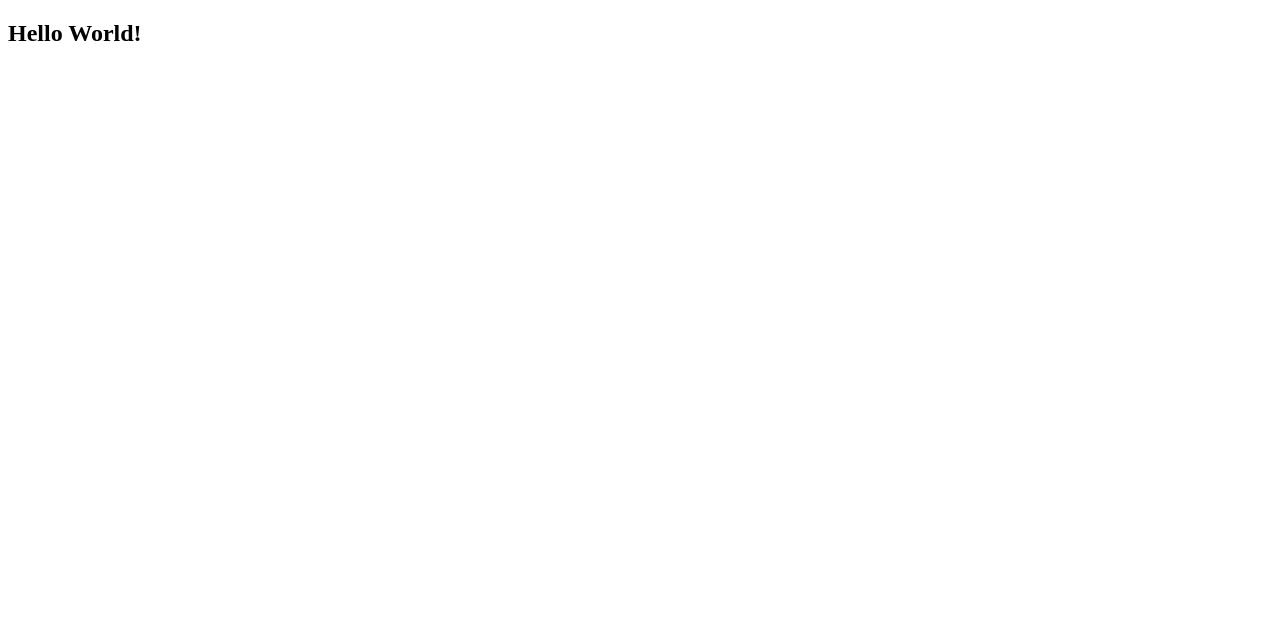
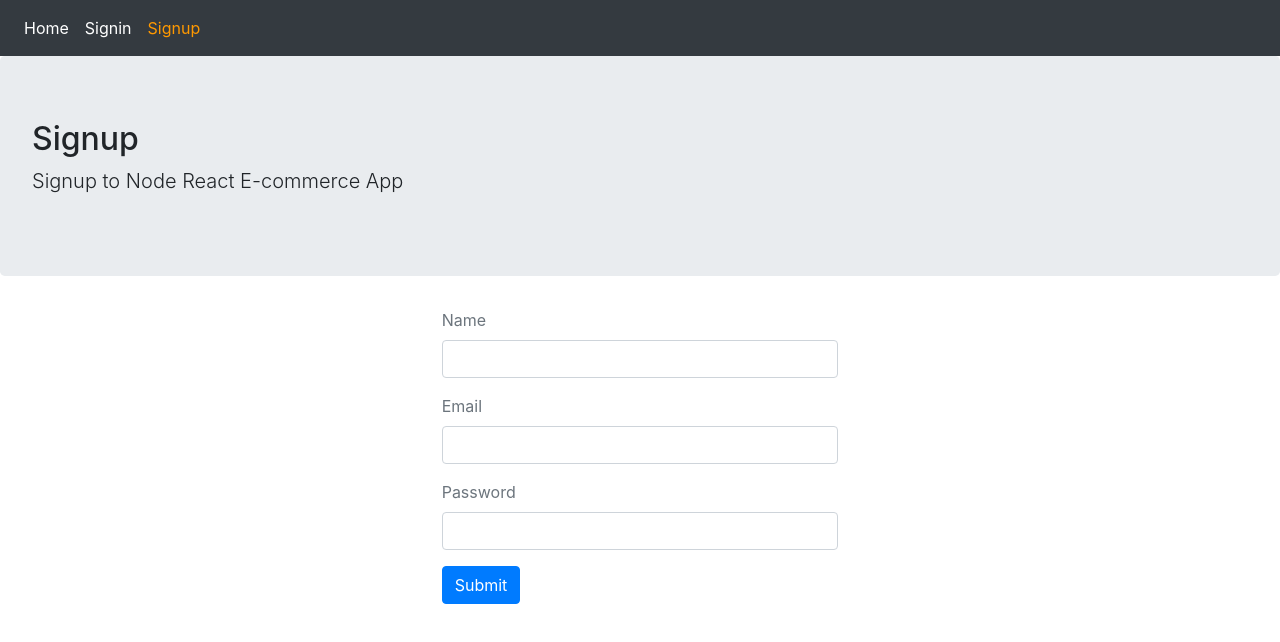
Before and after one commit to apoorva-19/mern_e_commerce_frontend, a React (Create React App) app: page /signup in a window 1280 px wide. Shown: the top 642 px of the page. Built offline with nearby package versions, Linux system fonts and the light colour scheme; no server answers.

Commit message:
Basic elements and SignUp Page

```diff
--- a/package.json
+++ b/package.json
@@ -8,6 +8,7 @@
     "@testing-library/user-event": "^12.2.2",
     "react": "^17.0.1",
     "react-dom": "^17.0.1",
+    "react-router-dom": "^5.2.0",
     "react-scripts": "4.0.1",
     "web-vitals": "^0.2.4"
   },
--- a/public/index.html
+++ b/public/index.html
@@ -10,34 +10,27 @@
       content="Web site created using create-react-app"
     />
     <link rel="apple-touch-icon" href="%PUBLIC_URL%/logo192.png" />
-    <!--
-      manifest.json provides metadata used when your web app is installed on a
-      user's mobile device or desktop. See https://developers.google.com/web/fundamentals/web-app-manifest/
-    -->
     <link rel="manifest" href="%PUBLIC_URL%/manifest.json" />
-    <!--
-      Notice the use of %PUBLIC_URL% in the tags above.
-      It will be replaced with the URL of the `public` folder during the build.
-      Only files inside the `public` folder can be referenced from the HTML.
-
-      Unlike "/favicon.ico" or "favicon.ico", "%PUBLIC_URL%/favicon.ico" will
-      work correctly both with client-side routing and a non-root public URL.
-      Learn how to configure a non-root public URL by running `npm run build`.
-    -->
-    <title>React App</title>
+    <link
+      rel="stylesheet"
+      href="https://cdn.jsdelivr.net/npm/bootstrap@4.5.3/dist/css/bootstrap.min.css"
+      integrity="sha384-TX8t27EcRE3e/ihU7zmQxVncDAy5uIKz4rEkgIXeMed4M0jlfIDPvg6uqKI2xXr2"
+      crossorigin="anonymous"
+    />
+    <title>Claritin</title>
   </head>
   <body>
     <noscript>You need to enable JavaScript to run this app.</noscript>
     <div id="root"></div>
-    <!--
-      This HTML file is a template.
-      If you open it directly in the browser, you will see an empty page.
-
-      You can add webfonts, meta tags, or analytics to this file.
-      The build step will place the bundled scripts into the <body> tag.
-
-      To begin the development, run `npm start` or `yarn start`.
-      To create a production bundle, use `npm run build` or `yarn build`.
-    -->
+    <script
+      src="https://code.jquery.com/jquery-3.5.1.slim.min.js"
+      integrity="sha384-DfXdz2htPH0lsSSs5nCTpuj/zy4C+OGpamoFVy38MVBnE+IbbVYUew+OrCXaRkfj"
+      crossorigin="anonymous"
+    ></script>
+    <script
+      src="https://cdn.jsdelivr.net/npm/bootstrap@4.5.3/dist/js/bootstrap.bundle.min.js"
+      integrity="sha384-ho+j7jyWK8fNQe+A12Hb8AhRq26LrZ/JpcUGGOn+Y7RsweNrtN/tE3MoK7ZeZDyx"
+      crossorigin="anonymous"
+    ></script>
   </body>
 </html>
--- /dev/null
+++ b/src/Routes.js
@@ -0,0 +1,21 @@
+import React from "react";
+import { BrowserRouter, Switch, Route } from "react-router-dom";
+// BrowserRouter will wrap the other router and help to create the rest of the components
+import Signup from "./user/Signup";
+import Signin from "./user/Signin";
+import Home from "./core/Home";
+
+// exact keyword is to ensure that the path is exact
+const Routes = () => {
+  return (
+    <BrowserRouter>
+      <Switch>
+        <Route path="/" exact component={Home} />
+        <Route path="/signin" exact component={Signin} />
+        <Route path="/signup" exact component={Signup} />
+      </Switch>
+    </BrowserRouter>
+  );
+};
+
+export default Routes;
--- /dev/null
+++ b/src/config.js
@@ -0,0 +1 @@
+export const API = process.env.REACT_APP_API_URL;
--- /dev/null
+++ b/src/core/Home.js
@@ -0,0 +1,13 @@
+import React from "react";
+import Layout from "./Layout";
+import { API } from "../config";
+
+const Home = () => {
+  return (
+    <Layout title="Claritin" description="Node React E-commerce App">
+      {API}
+    </Layout>
+  );
+};
+
+export default Home;
--- /dev/null
+++ b/src/core/Layout.js
@@ -0,0 +1,16 @@
+import React from "react";
+import Menu from "./Menu";
+const Layout = ({ title = "Title", description = "", className, children }) => {
+  return (
+    <div>
+      <Menu />
+      <div className="jumbotron">
+        <h2>{title}</h2>
+        <p className="lead">{description}</p>
+      </div>
+      <div className={className}>{children}</div>
+    </div>
+  );
+};
+
+export default Layout;
--- /dev/null
+++ b/src/core/Menu.js
@@ -0,0 +1,52 @@
+import React from "react";
+import { Link, withRouter } from "react-router-dom";
+// Link is used so that we don't have to re-load the page every time there is a click on a link
+// withRouter is used to access the props history
+
+const isActive = (history, path) => {
+  if (history.location.pathname === path) {
+    return { color: "#ff9900" };
+  } else {
+    return { color: "#fff" };
+  }
+};
+const Menu = ({ history }) => {
+  return (
+    <>
+      <nav className="navbar navbar-expand-lg navbar-light bg-dark">
+        <div>
+          <ul className="navbar-nav">
+            <li className="nav-item">
+              {/* to is similar to href in the anchor tag */}
+              <Link className="nav-link" style={isActive(history, "/")} to="/">
+                Home
+              </Link>
+            </li>
+            <li className="nav-item">
+              {/* to is similar to href in the anchor tag */}
+              <Link
+                className="nav-link"
+                style={isActive(history, "/signin")}
+                to="/signin"
+              >
+                Signin
+              </Link>
+            </li>
+            <li className="nav-item">
+              {/* to is similar to href in the anchor tag */}
+              <Link
+                className="nav-link"
+                style={isActive(history, "/signup")}
+                to="/signup"
+              >
+                Signup
+              </Link>
+            </li>
+          </ul>
+        </div>
+      </nav>
+    </>
+  );
+};
+
+export default withRouter(Menu);
--- a/src/index.js
+++ b/src/index.js
@@ -1,10 +1,10 @@
 import React from "react";
 import ReactDOM from "react-dom";
-import App from "./App";
+import Routes from "./Routes";
 
 ReactDOM.render(
   <React.StrictMode>
-    <App />
+    <Routes />
   </React.StrictMode>,
   document.getElementById("root")
 );
--- /dev/null
+++ b/src/user/Signin.js
@@ -0,0 +1,7 @@
+import React from "react";
+
+const Signup = () => {
+  return <div>Signin</div>;
+};
+
+export default Signup;
--- /dev/null
+++ b/src/user/Signup.js
@@ -0,0 +1,124 @@
+import React, { useState } from "react";
+import { Link } from "react-router-dom";
+import Layout from "../core/Layout";
+import { API } from "../config";
+
+const Signup = () => {
+  const [values, setValues] = useState({
+    name: "",
+    email: "",
+    password: "",
+    error: "",
+    success: false,
+  });
+
+  const { name, email, password, error, success } = values;
+
+  const handleChange = (name) => (event) => {
+    setValues({ ...values, error: false, [name]: event.target.value });
+  };
+
+  const signup = (user) => {
+    // console.log(name, email, password);
+    return fetch(`${API}/signup`, {
+      method: "POST",
+      headers: {
+        Accept: "application/json",
+        "Content-Type": "application/json",
+      },
+      body: JSON.stringify(user),
+    })
+      .then((response) => {
+        return response.json();
+      })
+      .catch((err) => {
+        console.log(err);
+      });
+  };
+
+  const clickSubmit = (event) => {
+    // this method is used so that the browser does not reload
+    event.preventDefault();
+    setValues({ ...values, error: false });
+    signup({ name, email, password }).then((data) => {
+      if (data.error) {
+        setValues({ ...values, error: data.error, success: false });
+      } else {
+        setValues({
+          ...values,
+          name: "",
+          email: "",
+          password: "",
+          error: "",
+          success: true,
+        });
+      }
+    });
+  };
+  const signUpForm = () => (
+    <form>
+      <div className="form-group">
+        <label className="text-muted">Name</label>
+        <input
+          onChange={handleChange("name")}
+          type="text"
+          className="form-control"
+          value={name}
+        />
+      </div>
+      <div className="form-group">
+        <label className="text-muted">Email</label>
+        <input
+          onChange={handleChange("email")}
+          type="email"
+          className="form-control"
+          value={email}
+        />
+      </div>
+      <div className="form-group">
+        <label className="text-muted">Password</label>
+        <input
+          onChange={handleChange("password")}
+          type="password"
+          className="form-control"
+          value={password}
+        />
+      </div>
+      <button onClick={clickSubmit} type="submit" className="btn btn-primary">
+        Submit
+      </button>
+    </form>
+  );
+
+  const showError = () => (
+    <div
+      className="alert alert-danger"
+      style={{ display: error ? "" : "none" }}
+    >
+      {error}
+    </div>
+  );
+
+  const showSuccess = () => (
+    <div
+      className="alert alert-info"
+      style={{ display: success ? "" : "none" }}
+    >
+      New account is created. Please <Link to="/signin">Signin</Link>
+    </div>
+  );
+
+  return (
+    <Layout
+      title="Signup"
+      description="Signup to Node React E-commerce App"
+      className="container col-md-4 offset-md-4"
+    >
+      {showSuccess()}
+      {showError()}
+      {signUpForm()}
+    </Layout>
+  );
+};
+
+export default Signup;
```
Also changed, not shown: 2 other files (tests, documents, lock files or other folders).
